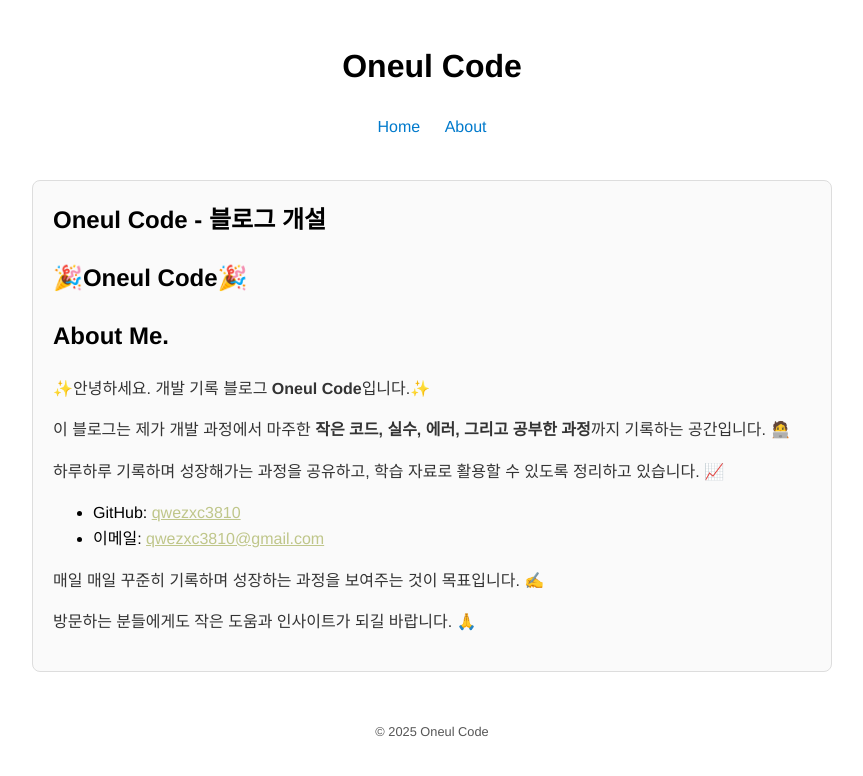
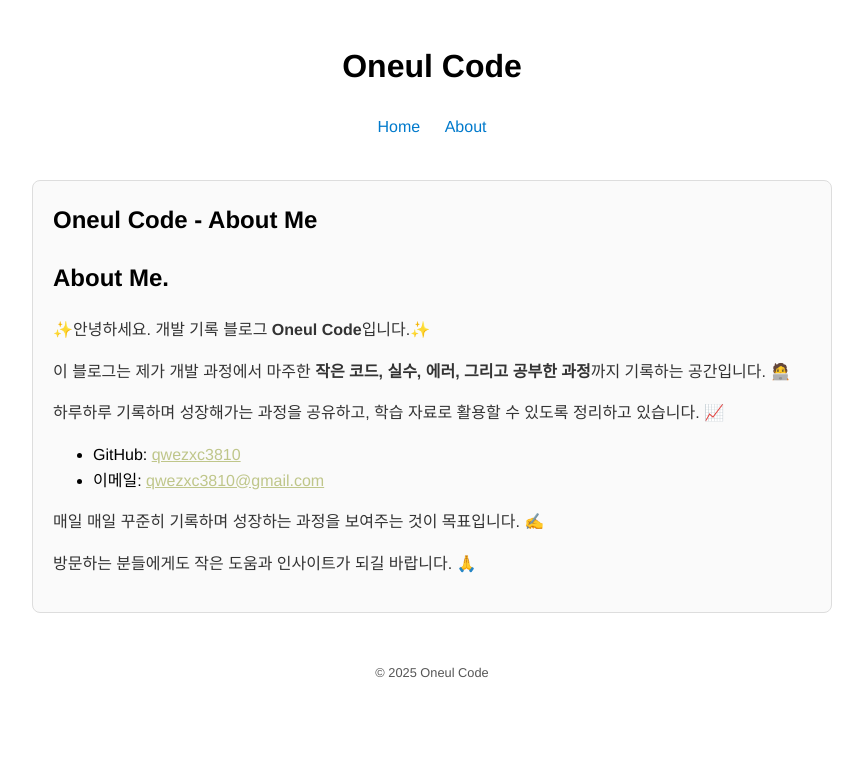
Before and after one commit to qwezxc3810/qwezxc3810.github.io, a Jekyll site: the page built from _pages/about.md, in a window 1280 px wide. Shown: the top 776 px of the page, without its empty margins (208-1071 px from the left). Built offline with Jekyll 4.4.1, drawn with Linux system fonts in a browser that asks for light colours.

Commit message:
테마 수정

```diff
--- a/_pages/about.md
+++ b/_pages/about.md
@@ -1,10 +1,10 @@
 ---
 layout: page
-title: "Oneul Code - 블로그 개설"
+title: "Oneul Code - About Me"
 permalink: /about/
 ---
 
-# 🎉Oneul Code🎉
+
 
 # About Me.
 
```
